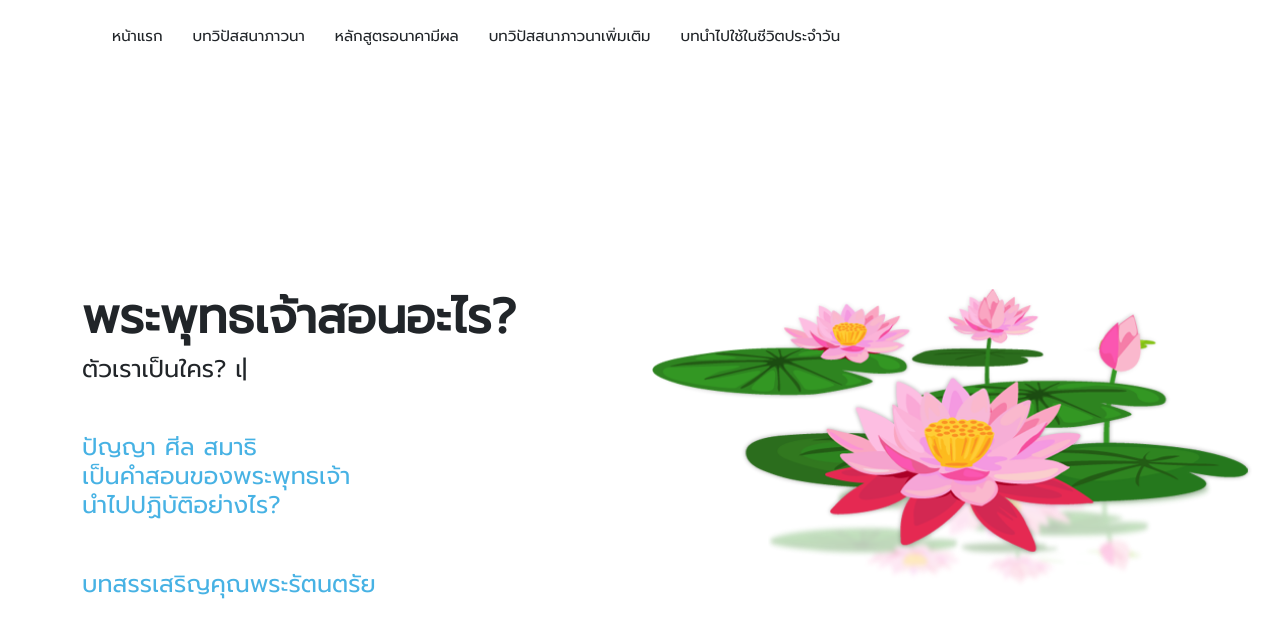
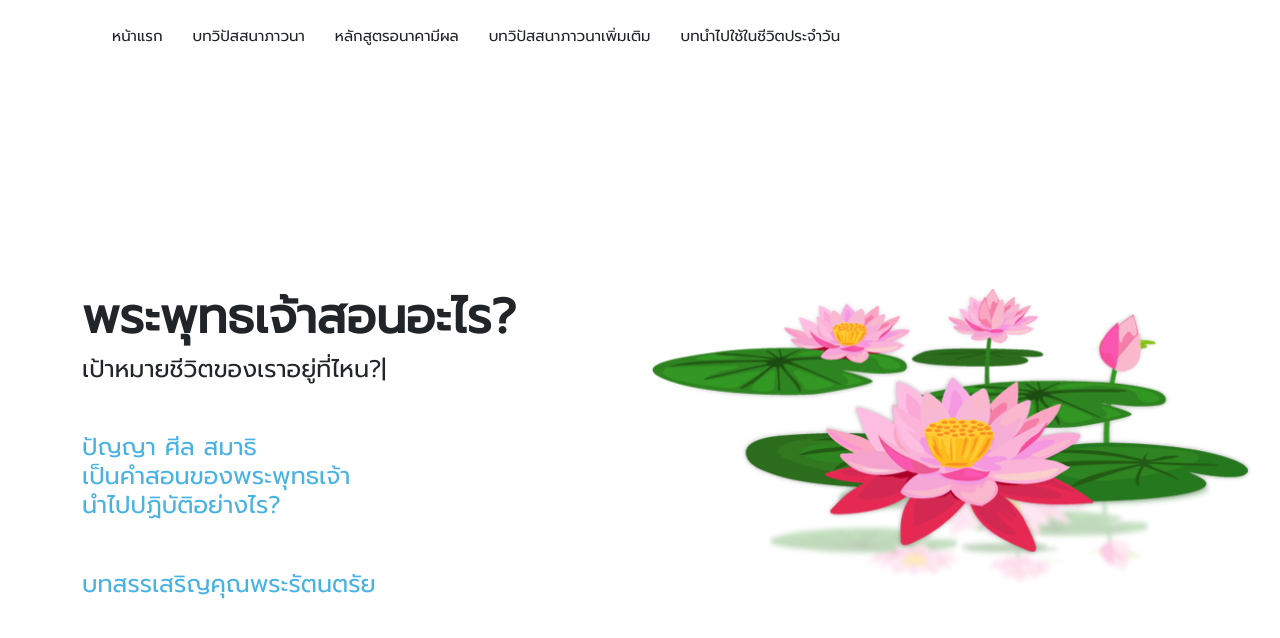
Before and after one commit to openmymai/lifelearning, a Next.js app: page / in a window 1280 px wide. Shown: the top 638 px of the page. Built offline with nearby package versions, Linux system fonts and the light colour scheme; a web font is replaced by a local one.

Commit message:
Better index typed.js

```diff
--- a/pages/index.js
+++ b/pages/index.js
@@ -9,7 +9,9 @@ const IndexPage = () => {
   useEffect(() => {
     const options = {
       strings: [
-        'ตัวเราเป็นใคร? เกิดมาทำไม? เป้าหมายชีวิตของเราอยู่ที่ไหน?',
+        'ตัวเราเป็นใคร?',
+        'เกิดมาทำไม?',
+        'เป้าหมายชีวิตของเราอยู่ที่ไหน?',
       ],
       typeSpeed: 60,
       backSpeed: 0,
```
